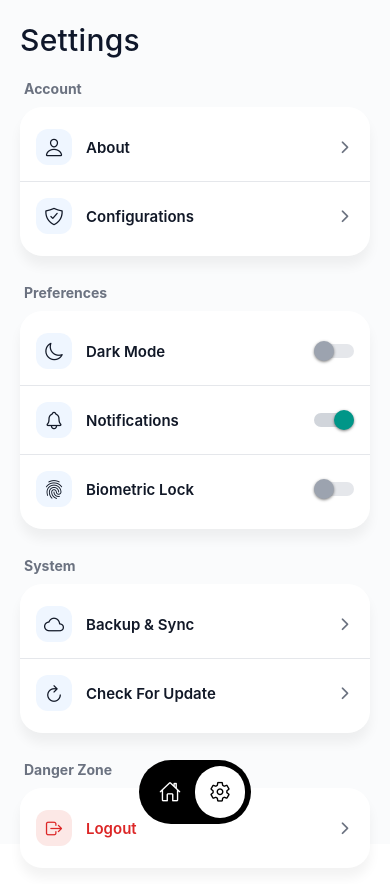
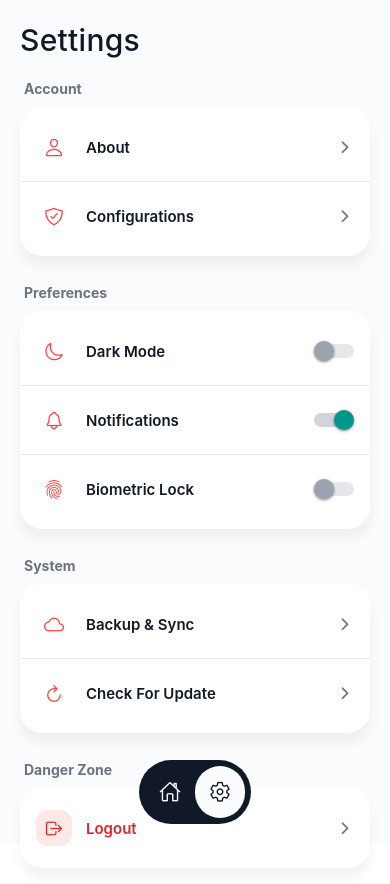
Before and after one commit to rahilp010/Envy, a React Native app: screen /Settings in a window 390 px wide. Shown: the top 884 px of the page. Built offline with nearby package versions, Linux system fonts and the light colour scheme.

Commit message:
Manage Dark mode

```diff
--- a/App.jsx
+++ b/App.jsx
@@ -18,12 +18,14 @@ import Analytics from './app/screens/Analytics';
 import Report from './app/screens/Report';
 import Settings from './app/screens/Settings';
 import About from './app/components/Settings/About';
+import { ThemeProvider } from './app/theme/ThemeContext';
 
 // const Tab = createBottomTabNavigator();
 const Stack = createNativeStackNavigator();
 
 function App() {
   return (
+    <ThemeProvider>
       <NavigationContainer
         onReady={async () => {
           await BootSplash.hide({ fade: true });
@@ -173,6 +175,7 @@ function App() {
           />
         </Stack.Navigator>
       </NavigationContainer>
+    </ThemeProvider>
   );
 }
 export default App;
--- a/app/components/BottomNav.jsx
+++ b/app/components/BottomNav.jsx
@@ -1,8 +1,13 @@
 import React from 'react';
 import { View, TouchableOpacity, StyleSheet } from 'react-native';
 import Icon from 'react-native-vector-icons/Ionicons';
+import { useTheme } from '../theme/ThemeContext';
+import { LightTheme, DarkTheme } from '../theme/color';
 
 const BottomNav = ({ navigation, active }) => {
+  const { theme } = useTheme();
+  const COLORS = theme === 'dark' ? DarkTheme : LightTheme;
+  const styles = createStyles(COLORS);
   return (
     <View style={styles.wrapper}>
       <View style={styles.nav}>
@@ -13,7 +18,7 @@ const BottomNav = ({ navigation, active }) => {
           <Icon
             name="home-outline"
             size={22}
-            color={active === 'home' ? '#000' : '#fff'}
+            color={active === 'home' ? COLORS.text : COLORS.bg}
           />
         </TouchableOpacity>
 
@@ -65,7 +70,7 @@ const BottomNav = ({ navigation, active }) => {
               active === 'report' ||
               active === 'settings' ||
               active === 'about'
-                ? '#000'
+                ? COLORS.text
                 : '#fff'
             }
           />
@@ -77,7 +82,8 @@ const BottomNav = ({ navigation, active }) => {
 
 export default BottomNav;
 
-const styles = StyleSheet.create({
+const createStyles = COLORS =>
+  StyleSheet.create({
     wrapper: {
       position: 'absolute',
       bottom: 20,
@@ -88,7 +94,7 @@ const styles = StyleSheet.create({
 
     nav: {
       flexDirection: 'row',
-    backgroundColor: '#000',
+      backgroundColor: COLORS.text,
       borderRadius: 40,
       padding: 6,
     },
@@ -99,7 +105,7 @@ const styles = StyleSheet.create({
 
     active: {
       padding: 14,
-    backgroundColor: '#fff',
+      backgroundColor: COLORS.bg,
       borderRadius: 30,
     },
   });
--- a/app/components/Navbar.jsx
+++ b/app/components/Navbar.jsx
@@ -8,8 +8,13 @@ import {
 } from 'react-native';
 import Icon from 'react-native-vector-icons/Ionicons';
 import { useSafeAreaInsets } from 'react-native-safe-area-context';
+import { useTheme } from '../theme/ThemeContext';
+import { DarkTheme, LightTheme } from '../theme/color';
 
 const Navbar = ({ title = 'Title', onSearch, onFilter, page }) => {
+  const { theme } = useTheme();
+  const COLORS = theme === 'dark' ? DarkTheme : LightTheme;
+  const styles = createStyles(COLORS);
   const insets = useSafeAreaInsets();
 
   return (
@@ -66,9 +71,10 @@ const Navbar = ({ title = 'Title', onSearch, onFilter, page }) => {
 
 export default Navbar;
 
-const styles = StyleSheet.create({
+const createStyles = COLORS =>
+  StyleSheet.create({
     wrapper: {
-    backgroundColor: '#FAFBFC', // ✅ blends with page
+      backgroundColor: COLORS.bg, // ✅ blends with page
     },
 
     nav: {
@@ -86,7 +92,7 @@ const styles = StyleSheet.create({
     title: {
       fontSize: 30,
       fontWeight: '500',
-    color: '#0F172A', // slate-900 look
+      color: COLORS.primary, // slate-900 look
       letterSpacing: 0.3,
     },
 
--- a/app/screens/Settings.jsx
+++ b/app/screens/Settings.jsx
@@ -11,23 +11,27 @@ import {
 import Icon from 'react-native-vector-icons/Ionicons';
 import Navbar from '../components/Navbar';
 import BottomNav from '../components/BottomNav';
+import { useTheme } from '../theme/ThemeContext';
+import { LightTheme, DarkTheme } from '../theme/color';
 
-const COLORS = {
-  bg: '#FAFBFC',
-  card: '#FFFFFF',
-  text: '#111827',
-  muted: '#6B7280',
-  border: '#E5E7EB',
-  primary: '#111827',
-  accentBlue: '#EFF6FF',
-  accentGreen: '#E6F7E9',
-  accentRed: '#FCE8E6',
-};
+// const COLORS = {
+//   bg: '#FAFBFC',
+//   card: '#FFFFFF',
+//   text: '#111827',
+//   muted: '#6B7280',
+//   border: '#E5E7EB',
+//   primary: '#111827',
+//   accentBlue: '#EFF6FF',
+//   accentGreen: '#E6F7E9',
+//   accentRed: '#FCE8E6',
+// };
 
 const Settings = ({ navigation }) => {
+  const { theme, toggleTheme } = useTheme();
+  const COLORS = theme === 'dark' ? DarkTheme : LightTheme;
   const translateAnim = useRef(new Animated.Value(12)).current;
+  const styles = createStyles(COLORS);
 
-  const [darkMode, setDarkMode] = useState(false);
   const [notifications, setNotifications] = useState(true);
   const [biometric, setBiometric] = useState(false);
 
@@ -76,8 +80,8 @@ const Settings = ({ navigation }) => {
             <ToggleRow
               icon="moon-outline"
               label="Dark Mode"
-              value={darkMode}
-              onChange={setDarkMode}
+              value={theme === 'dark'}
+              onChange={toggleTheme}
             />
             <ToggleRow
               icon="notifications-outline"
@@ -114,14 +118,22 @@ const Settings = ({ navigation }) => {
 
 /* ---------------- COMPONENTS ---------------- */
 
-const Section = ({ title, children }) => (
+const Section = ({ title, children }) => {
+  const { theme } = useTheme();
+  const COLORS = theme === 'dark' ? DarkTheme : LightTheme;
+  const styles = createStyles(COLORS);
+  return (
     <View style={{ marginBottom: 28 }}>
       <Text style={styles.sectionTitle}>{title}</Text>
       <View style={styles.card}>{children}</View>
     </View>
   );
+};
 
 const Row = ({ icon, label, danger, isLast, onPress }) => {
+  const { theme } = useTheme();
+  const COLORS = theme === 'dark' ? DarkTheme : LightTheme;
+  const styles = createStyles(COLORS);
   const scale = useRef(new Animated.Value(1)).current;
 
   const pressIn = () =>
@@ -147,7 +159,7 @@ const Row = ({ icon, label, danger, isLast, onPress }) => {
           <Icon
             name={icon}
             size={20}
-            color={danger ? '#DC2626' : COLORS.text}
+            color={danger ? '#DC2626' : COLORS.icon}
           />
         </View>
         <Text style={[styles.rowLabel, danger && styles.dangerText]}>
@@ -159,26 +171,32 @@ const Row = ({ icon, label, danger, isLast, onPress }) => {
   );
 };
 
-const ToggleRow = ({ icon, label, value, onChange, isLast }) => (
+const ToggleRow = ({ icon, label, value, onChange, isLast }) => {
+  const { theme } = useTheme();
+  const COLORS = theme === 'dark' ? DarkTheme : LightTheme;
+  const styles = createStyles(COLORS);
+  return (
     <View style={[styles.row, isLast && styles.lastRow]}>
       <View style={styles.iconBox}>
-      <Icon name={icon} size={20} color={COLORS.text} />
+        <Icon name={icon} size={20} color={COLORS.icon} />
       </View>
       <Text style={styles.rowLabel}>{label}</Text>
       <Switch
         value={value}
         onValueChange={onChange}
-      thumbColor={value ? COLORS.primary : '#9CA3AF'}
+        thumbColor={value ? COLORS.toggle : '#9CA3AF'}
         trackColor={{ false: '#E5E7EB', true: '#D1D5DB' }}
       />
     </View>
   );
+};
 
 export default Settings;
 
 /* ---------------- STYLES ---------------- */
 
-const styles = StyleSheet.create({
+const createStyles = COLORS =>
+  StyleSheet.create({
     container: {
       flex: 1,
       backgroundColor: COLORS.bg,
@@ -232,7 +250,7 @@ const styles = StyleSheet.create({
       width: 36,
       height: 36,
       borderRadius: 12,
-    backgroundColor: COLORS.accentBlue,
+      backgroundColor: COLORS.glass,
       justifyContent: 'center',
       alignItems: 'center',
       marginRight: 14,
--- /dev/null
+++ b/app/theme/ThemeContext.js
@@ -0,0 +1,33 @@
+import React, { createContext, useContext, useEffect, useState } from 'react';
+import { Appearance } from 'react-native';
+import AsyncStorage from '@react-native-async-storage/async-storage';
+
+const ThemeContext = createContext();
+
+export const ThemeProvider = ({ children }) => {
+    const systemTheme = Appearance.getColorScheme(); // 'light' | 'dark'
+    const [theme, setTheme] = useState(systemTheme || 'light');
+
+    // Load saved theme
+    useEffect(() => {
+        (async () => {
+            const savedTheme = await AsyncStorage.getItem('APP_THEME');
+            if (savedTheme) setTheme(savedTheme);
+        })();
+    }, []);
+
+    // Save theme
+    const toggleTheme = async () => {
+        const newTheme = theme === 'light' ? 'dark' : 'light';
+        setTheme(newTheme);
+        await AsyncStorage.setItem('APP_THEME', newTheme);
+    };
+
+    return (
+        <ThemeContext.Provider value={{ theme, toggleTheme }}>
+            {children}
+        </ThemeContext.Provider>
+    );
+};
+
+export const useTheme = () => useContext(ThemeContext);
--- /dev/null
+++ b/app/theme/color.js
@@ -0,0 +1,29 @@
+export const LightTheme = {
+    bg: '#FAFBFC',
+    card: '#FFFFFF',
+    text: '#111827',
+    muted: '#6B7280',
+    border: '#E5E7EB',
+    primary: '#111827',
+    accentBlue: '#EFF6FF',
+    accentGreen: '#E6F7E9',
+    accentRed: '#FCE8E6',
+    glass: 'rgba(255,255,255,0.7)',
+    toggle: '#ff3f3fff',
+    icon: '#ff3f3fff'
+};
+
+export const DarkTheme = {
+    bg: '#000000ff',
+    card: '#2a2a2aff',
+    text: '#E5E7EB',
+    muted: '#9CA3AF',
+    border: '#1F2937',
+    primary: '#FFFFFF',
+    accentBlue: '#1E293B',
+    accentGreen: '#052E1A',
+    accentRed: '#3F1D1D',
+    glass: 'rgba(255,255,255,0.7)',
+    toggle: '#ff3f3fff',
+    icon: '#ff3f3fff'
+};
```
Lines whose indentation alone changed are shown as unchanged.
